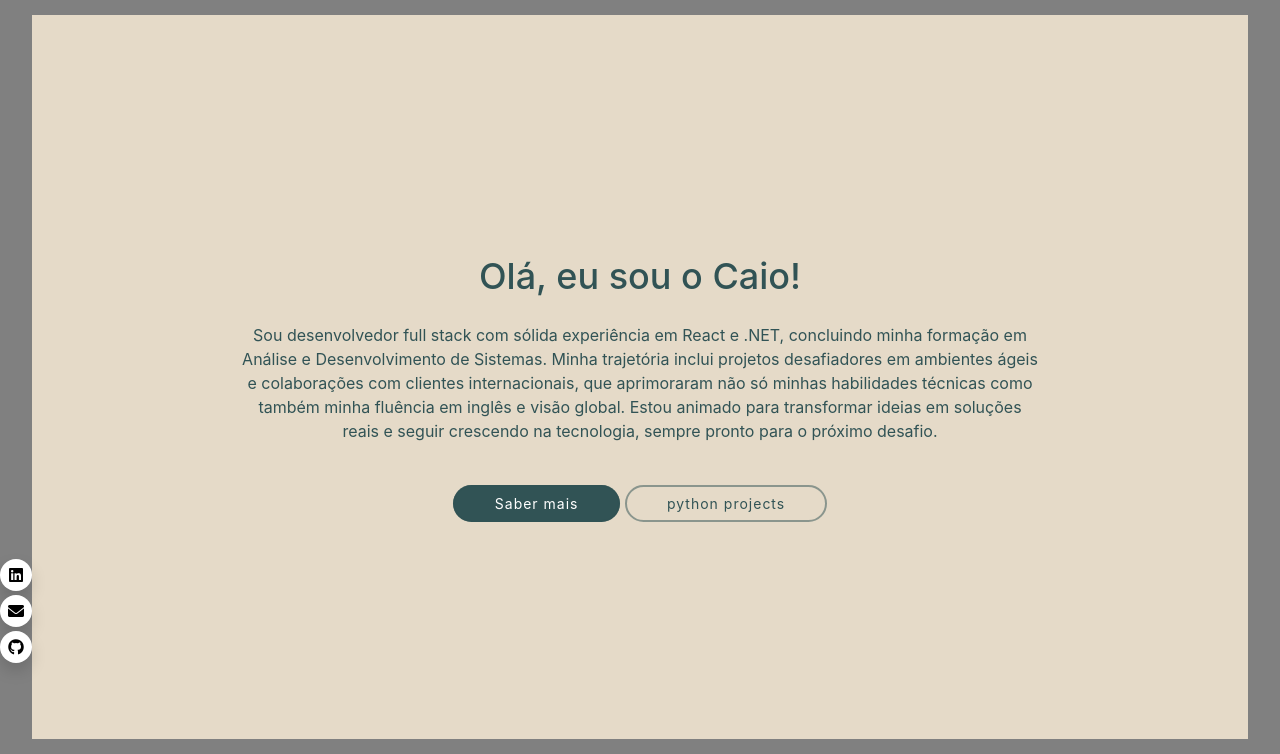
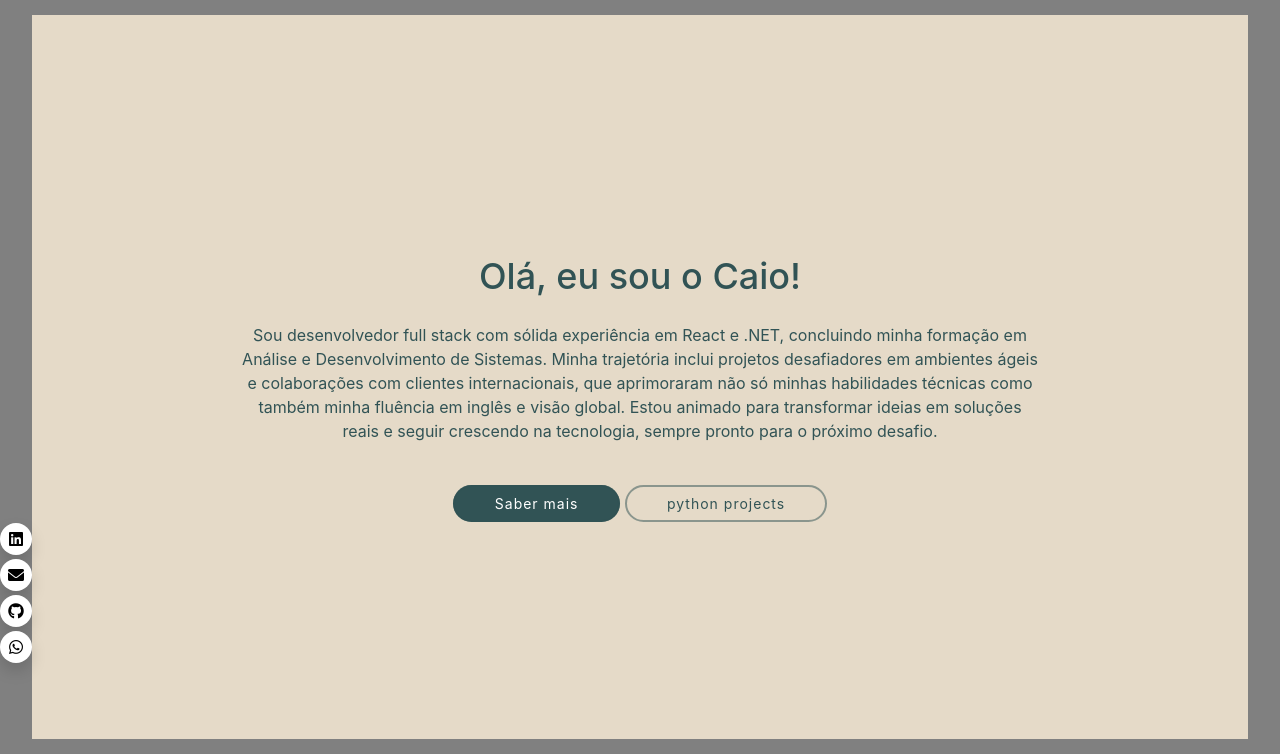
Before and after one commit to xxcaioken/portfolio, a Django app: page /pt-br/ in a window 1280 px wide. Shown: the part 57-811 px from the top of the page. Run offline with Django 5.2, Linux system fonts and the light colour scheme; some libraries are stand-ins or nearby versions.

Commit message:
feat: add whatsapp and change side buttons to base.html

```diff
--- a/home/templates/home/index.html
+++ b/home/templates/home/index.html
@@ -5,48 +5,7 @@
 {% endblock %}
 {% block style %}
   <style>
-    .absolute {
-      position: absolute;
-    }
-    .left-0 {
-      left: 0;
-    }
-    .top-\[50\%\] {
-      top: 50%;
-    }
-    .translate-y-\[-50\%\] {
-      --tw-translate-y: -50%;
-      transform: translate(var(--tw-translate-x), var(--tw-translate-y)) rotate(var(--tw-rotate)) skewX(var(--tw-skew-x)) skewY(var(--tw-skew-y)) scaleX(var(--tw-scale-x)) scaleY(var(--tw-scale-y));
-    }
-    .z-10 {
-      z-index: 10;
-    }
-    .flex {
-      display: flex;
-    }
-    .flex-col {
-      flex-direction: column;
-    }
-    .gap-4 {
-      gap: 16px;
-    }
-    .text-black {
-      --tw-text-opacity: 1;
-      color: rgb(0 0 0 / var(--tw-text-opacity));
-    }
-    .bg-white {
-      --tw-bg-opacity: 1;
-      background-color: rgb(255 255 255 / var(--tw-bg-opacity));
-    }
-    .rounded-md {
-      border-radius: 18px;
-    }
-    :-moz-ui-invalid {
-      box-shadow: none;
-    }
-    .bttns{
-      left: 0; bottom: 10vh;
-    }
+
   </style>
 {% endblock %}
 {% block content %}
@@ -78,11 +37,6 @@
         border: 2px solid color-mix(in srgb, #315355, transparent 50%);
     ">python projects</a>
       </div>
-      <div class="bttns position-absolute start-0 z-10 d-flex flex-column gap-2" >
-        <a href="#" class="text-black bg-white p-2 rounded-circle shadow d-flex align-items-center justify-content-center mt-1"><i class="fab fa-linkedin"></i></a>
-        <a href="#" class="text-black bg-white p-2 rounded-circle shadow d-flex align-items-center justify-content-center mt-1"><i class="fa fa-envelope" aria-hidden="true"></i></a>
-        <a href="#" class="text-black bg-white p-2 rounded-circle shadow d-flex align-items-center justify-content-center mt-1"><i class="fab fa-github"></i></a>
-      </div>
     </div>
   </span>
 {% endblock %}
--- a/templates/base.html
+++ b/templates/base.html
@@ -68,6 +68,48 @@
       @media (max-width:992px){
         .dsp-none-fro-space{display: none;}
         .lan-space{padding-inline:0px;}
+      }
+      .bttns{
+        left: 0; bottom: 10vh;
+      }
+      .absolute {
+        position: absolute;
+      }
+      .left-0 {
+        left: 0;
+      }
+      .top-\[50\%\] {
+        top: 50%;
+      }
+      .translate-y-\[-50\%\] {
+        --tw-translate-y: -50%;
+        transform: translate(var(--tw-translate-x), var(--tw-translate-y)) rotate(var(--tw-rotate)) skewX(var(--tw-skew-x)) skewY(var(--tw-skew-y)) scaleX(var(--tw-scale-x)) scaleY(var(--tw-scale-y));
+      }
+      .z-10 {
+        z-index: 10;
+      }
+      .flex {
+        display: flex;
+      }
+      .flex-col {
+        flex-direction: column;
+      }
+      .gap-4 {
+        gap: 16px;
+      }
+      .text-black {
+        --tw-text-opacity: 1;
+        color: rgb(0 0 0 / var(--tw-text-opacity));
+      }
+      .bg-white {
+        --tw-bg-opacity: 1;
+        background-color: rgb(255 255 255 / var(--tw-bg-opacity));
+      }
+      .rounded-md {
+        border-radius: 18px;
+      }
+      :-moz-ui-invalid {
+        box-shadow: none;
       }
       {% block style %}  {% endblock %}
 
@@ -143,6 +185,16 @@
       {% block content %}
 
       {% endblock %}
+      <div class="bttns position-absolute start-0 z-10 d-flex flex-column gap-2" >
+        <a href="https://www.linkedin.com/in/caio-kormives/" class="text-black bg-white p-2 rounded-circle shadow d-flex align-items-center justify-content-center mt-1"><i class="fab fa-linkedin"></i></a>
+        <a href="mailto:cwkormives@gmail.com" class="text-black bg-white p-2 rounded-circle shadow d-flex align-items-center justify-content-center mt-1">
+          <i class="fa fa-envelope" aria-hidden="true"></i>
+        </a>
+        <a href="https://github.com/xxcaioken" class="text-black bg-white p-2 rounded-circle shadow d-flex align-items-center justify-content-center mt-1"><i class="fab fa-github"></i></a>
+        <a href="https://wa.me/5548998459412" class="text-black bg-white p-2 rounded-circle shadow d-flex align-items-center justify-content-center mt-1" target="_blank">
+          <i class="fab fa-whatsapp" aria-hidden="true"></i>
+        </a>
+      </div>
     </main>
 
     <footer style="background-color: #e5dac8;">
```
